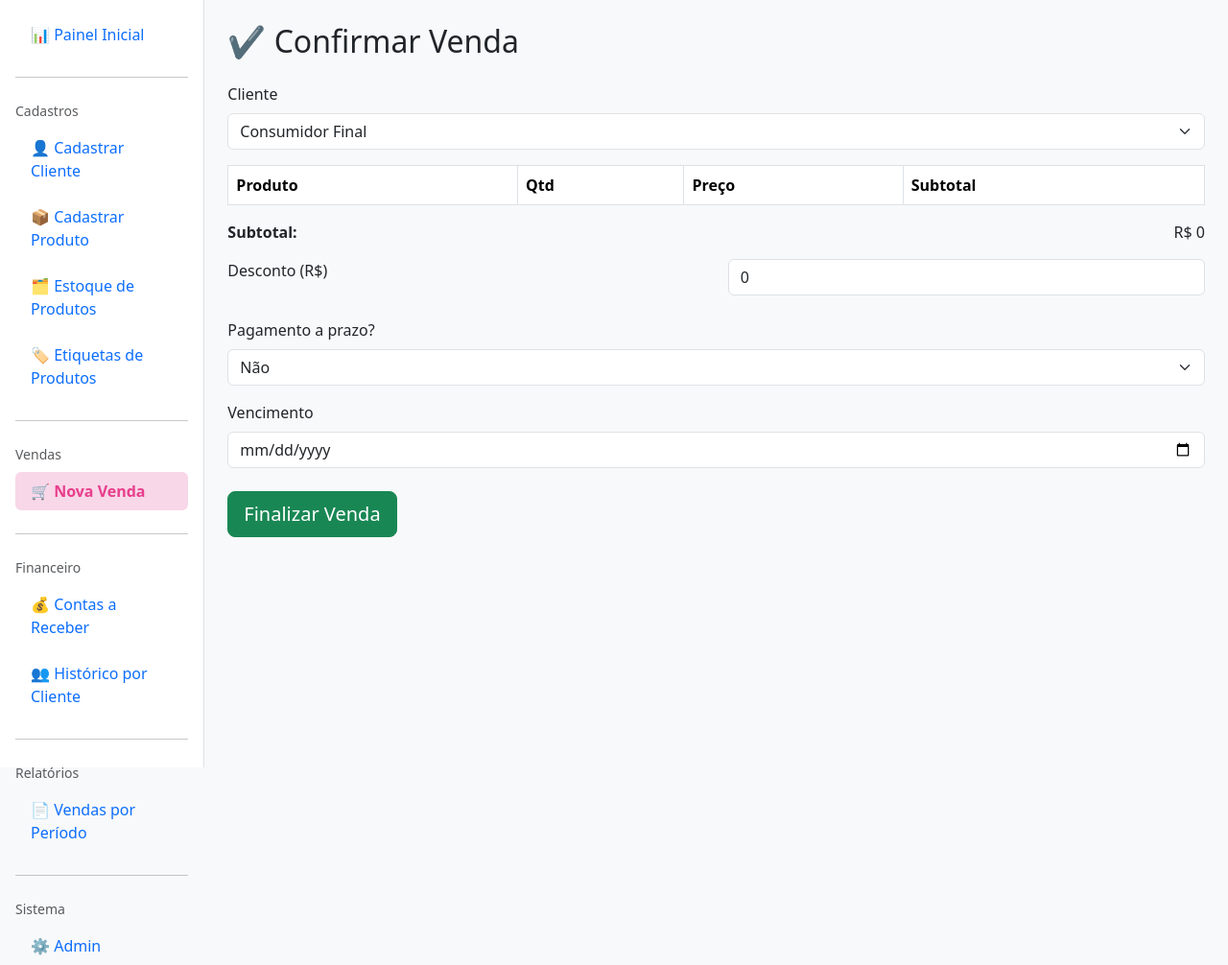
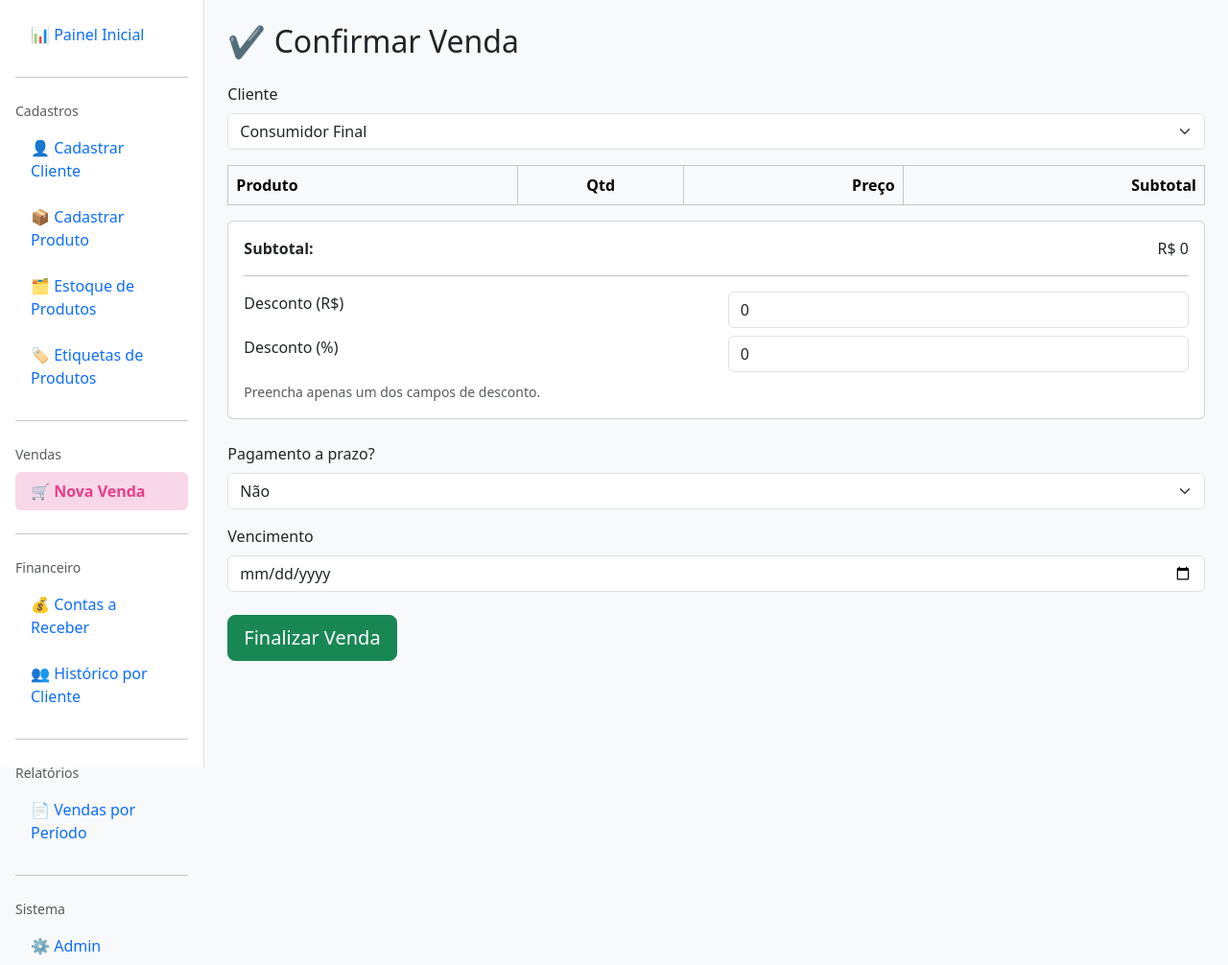
Before and after one commit to MiguelScofielD/elisemijoias, a Django app: page /vendas/confirmar/ in a window 1280 px wide. Shown: the part 62-1068 px from the top of the page at 96% size. Run offline with Django 5.2, Linux system fonts and the light colour scheme; data that the repository does not hold is empty.

Commit message:
Adiciona desconto em %

```diff
--- a/vendas/templates/vendas/confirmar_venda.html
+++ b/vendas/templates/vendas/confirmar_venda.html
@@ -21,22 +21,22 @@
     </div>
 
     <!-- CARRINHO -->
-    <table class="table table-bordered">
-        <thead>
+    <table class="table table-bordered align-middle">
+        <thead class="table-light">
             <tr>
                 <th>Produto</th>
-                <th>Qtd</th>
-                <th>Preço</th>
-                <th>Subtotal</th>
+                <th class="text-center">Qtd</th>
+                <th class="text-end">Preço</th>
+                <th class="text-end">Subtotal</th>
             </tr>
         </thead>
         <tbody>
             {% for item in carrinho.values %}
             <tr>
                 <td>{{ item.nome }}</td>
-                <td>{{ item.quantidade }}</td>
-                <td>R$ {{ item.preco }}</td>
-                <td>
+                <td class="text-center">{{ item.quantidade }}</td>
+                <td class="text-end">R$ {{ item.preco }}</td>
+                <td class="text-end">
                     R$ {{ item.preco|floatformat:2 }}
                 </td>
             </tr>
@@ -44,8 +44,11 @@
         </tbody>
     </table>
 
-    <!-- DESCONTO -->
-    <div class="row mb-3">
+    <!-- RESUMO / DESCONTO -->
+    <div class="card mt-3">
+        <div class="card-body">
+
+            <div class="row mb-2">
                 <div class="col-md-6">
                     <strong>Subtotal:</strong>
                 </div>
@@ -54,24 +57,52 @@
                 </div>
             </div>
 
-    <div class="row mb-4">
+            <hr>
+
+            <!-- DESCONTO EM R$ -->
+            <div class="row mb-2">
                 <div class="col-md-6">
                     <label class="form-label">Desconto (R$)</label>
                 </div>
                 <div class="col-md-6">
                     <input
                         type="number"
-                name="desconto"
+                        name="desconto_valor"
                         step="0.01"
                         min="0"
+                        class="form-control"
                         value="0"
-                class="form-control"
                     >
                 </div>
             </div>
 
-    <!-- PRAZO -->
-    <div class="mb-3">
+            <!-- DESCONTO EM % -->
+            <div class="row mb-2">
+                <div class="col-md-6">
+                    <label class="form-label">Desconto (%)</label>
+                </div>
+                <div class="col-md-6">
+                    <input
+                        type="number"
+                        name="desconto_percentual"
+                        step="0.01"
+                        min="0"
+                        max="100"
+                        class="form-control"
+                        value="0"
+                    >
+                </div>
+            </div>
+
+            <small class="text-muted">
+                Preencha apenas um dos campos de desconto.
+            </small>
+
+        </div>
+    </div>
+
+    <!-- PAGAMENTO A PRAZO -->
+    <div class="mb-3 mt-4">
         <label class="form-label">Pagamento a prazo?</label>
         <select name="prazo" class="form-select">
             <option value="nao">Não</option>
--- a/vendas/views.py
+++ b/vendas/views.py
@@ -166,8 +166,13 @@ def finalizar_venda(request):
     cliente_id = request.POST.get("cliente")
     cliente = Cliente.objects.get(id=cliente_id) if cliente_id else None
 
-    # 🔹 DESCONTO (VALOR FIXO EM R$)
-    desconto = Decimal(request.POST.get("desconto") or 0)
+    # 🔹 DESCONTOS (VALOR OU %)
+    desconto_valor = Decimal(request.POST.get("desconto_valor") or 0)
+    desconto_percentual = Decimal(request.POST.get("desconto_percentual") or 0)
+
+    # 🔒 REGRA: APENAS UM TIPO DE DESCONTO
+    if desconto_valor > 0 and desconto_percentual > 0:
+        desconto_percentual = Decimal("0.00")
 
     # 🔹 CRIA VENDA
     venda = Venda.objects.create(
@@ -196,14 +201,20 @@ def finalizar_venda(request):
 
         subtotal += Decimal(item["preco"]) * item["quantidade"]
 
-    # 🔹 GARANTIA DE DESCONTO VÁLIDO
+    # 🔹 CALCULA DESCONTO FINAL
+    if desconto_percentual > 0:
+        desconto = (subtotal * desconto_percentual) / Decimal("100")
+    else:
+        desconto = desconto_valor
+
+    # 🔒 VALIDAÇÕES DE SEGURANÇA
     if desconto < 0:
         desconto = Decimal("0.00")
 
     if desconto > subtotal:
         desconto = subtotal
 
-    # 🔹 TOTAIS FINAIS
+    # 🔹 TOTAIS
     venda.subtotal = subtotal
     venda.desconto = desconto
     venda.total = subtotal - desconto
```
Lines whose indentation alone changed are shown as unchanged.
